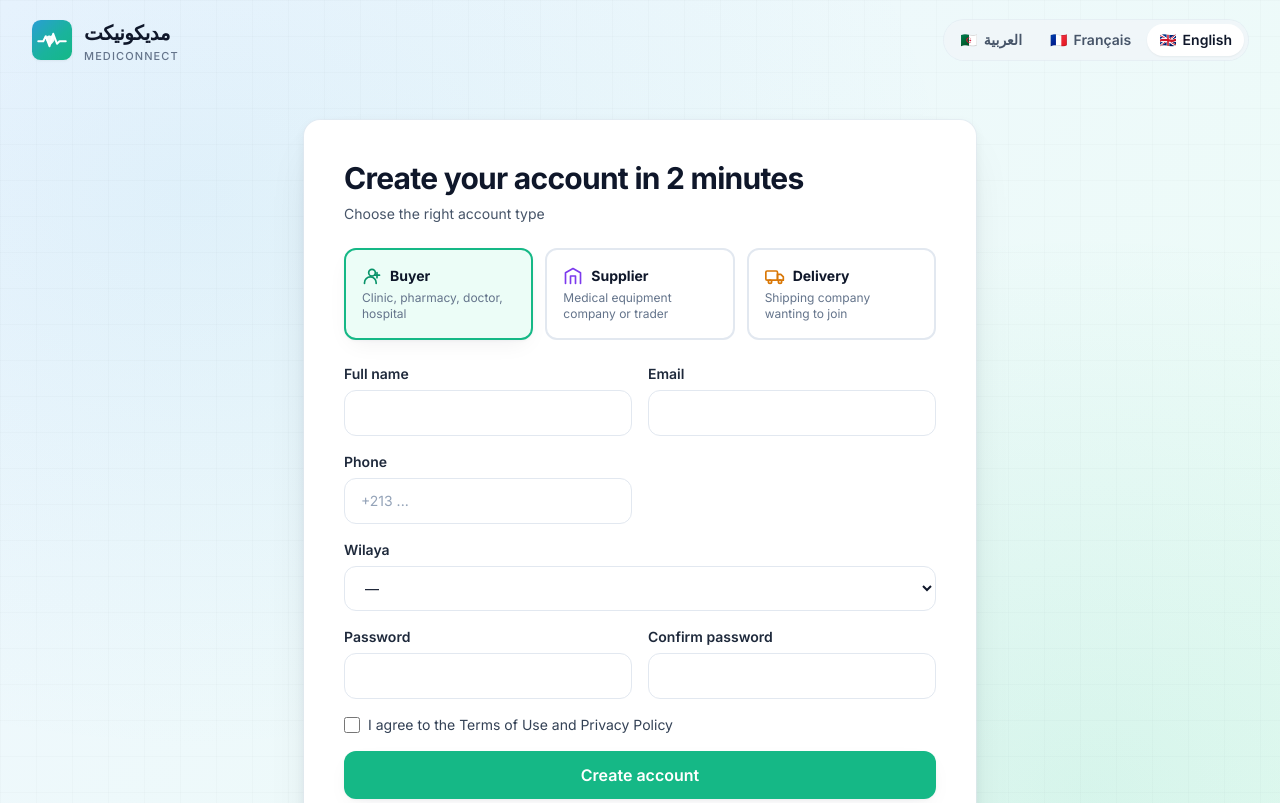
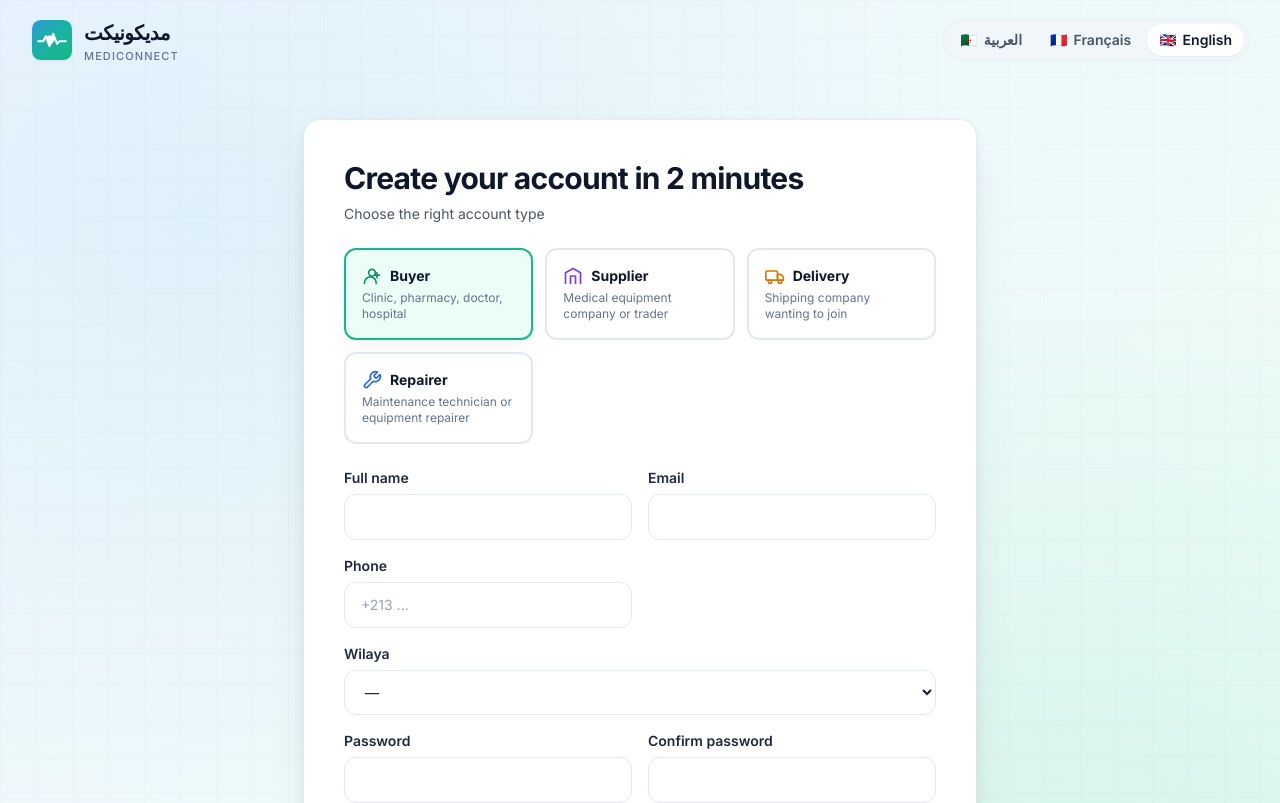
Before and after one commit to hachamhemida-DEV/mediconnect, a Next.js app: page /en/auth/register in a window 1280 px wide. Shown: the top 803 px of the page. Built offline with nearby package versions, Linux system fonts and the light colour scheme.

Commit message:
feat: Add reparateur role, fix register validation and update admin credentials

```diff
--- a/prisma/seed.ts
+++ b/prisma/seed.ts
@@ -35,7 +35,7 @@ async function main() {
   }
 
   console.log('→ Seeding demo admin…');
-  const adminPwd = await bcrypt.hash('admin123', 10);
+  const adminPwd = await bcrypt.hash('mediadmin123', 10);
   await prisma.user.upsert({
     where:  { email: 'admin@mediconnect.dz' },
     update: {},
@@ -172,7 +172,7 @@ async function main() {
 
   console.log('\n✓ Seed complete.');
   console.log('  Demo accounts (password in parens):');
-  console.log('    admin@mediconnect.dz (admin123)');
+  console.log('    admin@mediconnect.dz (mediadmin123)');
   console.log('    buyer@demo.dz        (buyer123)');
   console.log('    sup1@demo.dz         (supplier123)  — Gold plan');
   console.log('    sup2@demo.dz         (supplier123)  — Pro plan');
--- a/src/app/[locale]/auth/register/page.tsx
+++ b/src/app/[locale]/auth/register/page.tsx
@@ -15,7 +15,7 @@ export default function RegisterPage() {
   const search = useSearchParams();
 
   const queryRole = search.get('role');
-  const initialRole: Role = queryRole === 'supplier' || queryRole === 'delivery' ? queryRole : 'buyer';
+  const initialRole: Role = queryRole === 'supplier' || queryRole === 'delivery' || queryRole === 'reparateur' ? queryRole : 'buyer';
 
   const [role, setRole] = useState<Role>(initialRole);
   const [form, setForm] = useState({
@@ -33,7 +33,7 @@ export default function RegisterPage() {
 
   // Update role if query changes
   useEffect(() => {
-    if (queryRole === 'supplier' || queryRole === 'delivery' || queryRole === 'buyer') {
+    if (queryRole === 'supplier' || queryRole === 'delivery' || queryRole === 'reparateur' || queryRole === 'buyer') {
       setRole(queryRole);
     }
   }, [queryRole]);
@@ -46,8 +46,20 @@ export default function RegisterPage() {
     e.preventDefault();
     setError(null);
 
-    if (!form.fullName || !form.email || !form.password) {
-      setError(tErr('required'));
+    if (!form.fullName) {
+      setError(`${t('fullName')} : ${tErr('required')}`);
+      return;
+    }
+    if (!form.email) {
+      setError(`${t('email')} : ${tErr('required')}`);
+      return;
+    }
+    if (!form.password) {
+      setError(`${t('password')} : ${tErr('required')}`);
+      return;
+    }
+    if (role !== 'buyer' && role !== 'reparateur' && !form.businessName) {
+      setError(`${t('businessName')} : ${tErr('required')}`);
       return;
     }
     if (!/^\S+@\S+\.\S+$/.test(form.email)) {
@@ -75,7 +87,7 @@ export default function RegisterPage() {
         body: JSON.stringify({
           role,
           fullName:     form.fullName,
-          businessName: role !== 'buyer' ? form.businessName : undefined,
+          businessName: (role !== 'buyer' && role !== 'reparateur') ? form.businessName : undefined,
           email:        form.email,
           phone:        form.phone,
           wilaya:       form.wilaya,
@@ -105,7 +117,7 @@ export default function RegisterPage() {
 
         {/* Role picker */}
         <div className="mt-6 grid gap-3 sm:grid-cols-3">
-          {(['buyer', 'supplier', 'delivery'] as const).map((r) => (
+          {(['buyer', 'supplier', 'delivery', 'reparateur'] as const).map((r) => (
             <button
               key={r}
               type="button"
@@ -138,7 +150,7 @@ export default function RegisterPage() {
             autoComplete="name"
           />
 
-          {role !== 'buyer' && (
+          {role !== 'buyer' && role !== 'reparateur' && (
             <Field
               label={t('businessName')}
               value={form.businessName}
@@ -288,6 +300,13 @@ function RoleIcon({ role }: { role: Role }) {
       </svg>
     );
   }
+  if (role === 'reparateur') {
+    return (
+      <svg width="20" height="20" viewBox="0 0 24 24" fill="none" stroke="currentColor" strokeWidth="2" strokeLinecap="round" strokeLinejoin="round" className="text-blue-600" aria-hidden>
+        <path d="M14.7 6.3a1 1 0 0 0 0 1.4l1.6 1.6a1 1 0 0 0 1.4 0l3.77-3.77a6 6 0 0 1-7.94 7.94l-6.91 6.91a2.12 2.12 0 0 1-3-3l6.91-6.91a6 6 0 0 1 7.94-7.94l-3.76 3.76z"/>
+      </svg>
+    );
+  }
   return (
     <svg width="20" height="20" viewBox="0 0 24 24" fill="none" stroke="currentColor" strokeWidth="2" strokeLinecap="round" strokeLinejoin="round" className="text-amber-600" aria-hidden>
       <rect x="1" y="6" width="14" height="11" rx="1.5" /><path d="M15 10h4l3 3v4h-7z" /><circle cx="6" cy="19" r="2" /><circle cx="18" cy="19" r="2" />
--- a/src/app/api/auth/register/route.ts
+++ b/src/app/api/auth/register/route.ts
@@ -6,7 +6,7 @@ import { apiHandler } from '@/lib/api-handler';
 import { authLimiter } from '@/lib/rate-limit';
 
 const Schema = z.object({
-  role:         z.enum(['buyer', 'supplier', 'delivery']),
+  role:         z.enum(['buyer', 'supplier', 'delivery', 'reparateur']),
   fullName:     z.string().trim().min(2).max(120),
   businessName: z.string().trim().max(160).optional(),
   email:        z.string().trim().toLowerCase().email(),
--- a/src/lib/types.ts
+++ b/src/lib/types.ts
@@ -4,7 +4,7 @@
  * schema can stay in sync.
  */
 
-export type Role = 'buyer' | 'supplier' | 'delivery' | 'admin';
+export type Role = 'buyer' | 'supplier' | 'delivery' | 'admin' | 'reparateur';
 
 /** Algerian subscription packages (see spec v1.2). */
 export type SupplierPlan = 'basic' | 'pro' | 'gold' | 'enterprise';
--- a/src/messages/ar.json
+++ b/src/messages/ar.json
@@ -429,6 +429,10 @@
         "delivery": {
           "title": "شركة توصيل",
           "desc": "شركة شحن ترغب في الانضمام"
+        },
+        "reparateur": {
+          "title": "مصلّح",
+          "desc": "فني صيانة أو مصلّح معدات طبية"
         }
       },
       "fullName": "الاسم الكامل",
--- a/src/messages/en.json
+++ b/src/messages/en.json
@@ -429,6 +429,10 @@
         "delivery": {
           "title": "Delivery",
           "desc": "Shipping company wanting to join"
+        },
+        "reparateur": {
+          "title": "Repairer",
+          "desc": "Maintenance technician or equipment repairer"
         }
       },
       "fullName": "Full name",
--- a/src/messages/fr.json
+++ b/src/messages/fr.json
@@ -429,6 +429,10 @@
         "delivery": {
           "title": "Transporteur",
           "desc": "Société de livraison souhaitant nous rejoindre"
+        },
+        "reparateur": {
+          "title": "Réparateur",
+          "desc": "Technicien ou réparateur de matériel"
         }
       },
       "fullName": "Nom complet",
```
Also changed, not shown: create-admin.cjs (added, +40 -0 lines).
